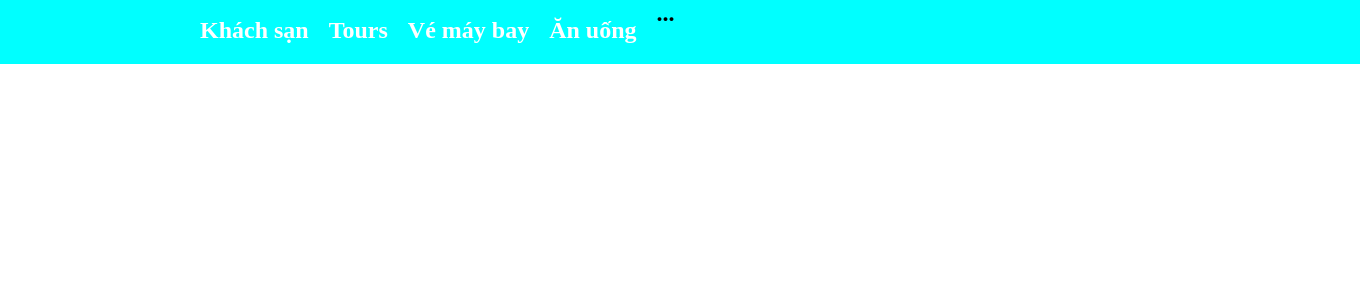
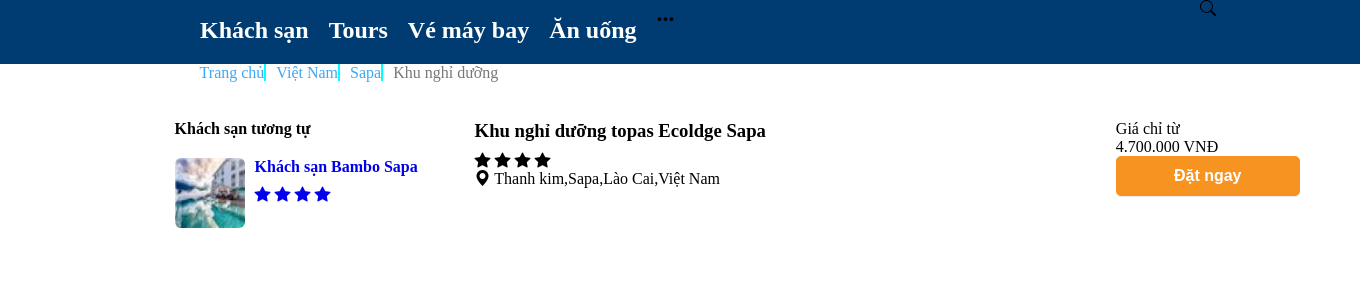
Before and after one commit to nguyenthevu1/Project_PHP, a PHP site: page /detail.php in a window 1360 px wide. Shown: the top 300 px of the page. Run offline with PHP 8.4, Linux system fonts and the light colour scheme; some libraries are stand-ins or nearby versions.

Commit message:
update trang chi tiet

```diff
--- a/client/css/detail.css
+++ b/client/css/detail.css
@@ -10,10 +10,10 @@
 .header{
     width: auto;
     height: 64px;;
-    background-color:aqua;
+    background-color:rgb(0,60,113);
 }
 
-li a {
+.list li a {
     text-decoration: none;
     color:white;
     line-height: 60px;
@@ -22,9 +22,92 @@ li a {
 li a:hover{
     color:orange;
 }
-.container{
+.container-header{
     margin-left: 200px;
 }
 li a h2{
 
 }
+.right-header{
+    margin-left:1000px;
+}
+.container-hidden{
+    width:1170px;
+    height:56px;
+    margin-left:174.6px;
+    padding-left: 15px;
+}
+.container-hidden li{
+    list-style: none;
+    float: left;
+}
+.container-hidden li a{
+    text-decoration: none;
+    color:#40a6f2;
+    border-right:solid 2px aqua;
+    padding-left:10px;
+
+}
+.active span{
+    color: #777;
+    margin-left: 10px;
+}
+.body-section{
+    width:1170px;
+    height:100px;
+    margin-left:174.6px;
+}
+.body-left{
+    width:300px;
+    float:left;
+
+}
+.img-rounded{
+    width:70px;
+    height:70px;
+    border-radius:6px;
+}
+.media-body h4 a{
+    text-decoration: none;
+    margin-left: 10px;
+}
+.media-left{
+    float:left;
+}
+.tourPanelHeading{
+    margin-bottom: 20px;
+}
+.star1{
+    margin-left:10px;
+    margin-top:10px;
+}
+.star{
+    margin-top:10px;
+}
+.body-right{
+    width:870px;
+    float:left;
+
+}
+.first-left{
+    width:641.25px;
+    float:left;
+}
+.star2{
+    margin-top:10px;
+}
+.first-right{
+    width:213.75px;
+    float:left;
+}
+.button-first{
+    background-color:#F79321;
+    border-radius:5px;
+    width:183.75px;
+    height:40.4px;
+    color:white;
+    font-weight: bold;
+    font-size:16px;
+    box-shadow: 0 1px 1px rgb(0 0 0 / 10%);
+    border: 1px solid #F79321;
+}
--- a/client/detail.php
+++ b/client/detail.php
@@ -6,8 +6,9 @@
     <link rel="stylesheet" href="https://cdn.jsdelivr.net/npm/bootstrap-icons@1.6.1/font/bootstrap-icons.css">
 </head>
 <body>
+    <div class="container">
         <div class="header">
-        <div class="container">
+            <div class="container-header">
                 <div class="image">
 
                 </div>
@@ -30,8 +31,110 @@
                         </li>
                     </ul>
                 </div>
+                <div class="right-header">
+                    <ul>
+                        <li class="modify">
+                            <a>
+                                <i class="bi bi-search"></i>
+                            </a>
+                        </li>
+                    </ul>
+                </div>
+            </div>
+        </div>
+        <div class="hidden">
+            <section class="container-hidden">
+                <ul>
+                    <li>
+                        <a href=#>
+                            <span class="boder">Trang chủ</span>
+                        </a>
+                    </li>
+
+                    <li>
+                        <a href=#>
+                            <span class="boder">Việt Nam</span>
+                        </a>
+                    </li>
+
+                    <li>
+                        <a href=#>
+                            <span class="boder">Sapa</span>
+                        </a>
+                    </li>
+
+                    <li class="active">
+                        <span>Khu nghỉ dưỡng</span>
+                    </li>
+                </ul>
+            </section>
+        </div>
+        <div class="container-body">
+            <section class="body-section">
+                <div class="body-left">
+                    <div class="detail-left">
+                        <div class="tourPanelHeading">
+                            <h4>Khách sạn tương tự</h4>
                         </div>
 
+                        <div class="hotel-left">
+                            <div class="hotel-one">
+                                <span class="media-left">
+                                    <a href="#">
+                                        <img class="img-rounded" src="images/hinhdaidien-60x45.jpg">
+                                    </a>
+                                </span>
+                                <div class="media-body">
+                                    <h4>
+                                        <a href="#">
+                                            Khách sạn Bambo Sapa
+                                            <div class="star">
+                                                <i class="bi bi-star-fill star1"></i>
+                                                <i class="bi bi-star-fill"></i>
+                                                <i class="bi bi-star-fill"></i>
+                                                <i class="bi bi-star-fill"></i>
+                                            </div>
+                                        </a>
+                                    </h4>
+
+                                </div>
+                            </div>
+                        </div>
+                    </div>
+                </div>
+                <div class="body-right">
+                    <div class="body-first">
+                        <div class="first-left">
+                            <h3>Khu nghỉ dưỡng topas Ecoldge Sapa</h3>
+
+                            <div class="star2">
+                                <span class="modify2">
+                                    <i class="bi bi-star-fill "></i>
+                                    <i class="bi bi-star-fill"></i>
+                                    <i class="bi bi-star-fill"></i>
+                                    <i class="bi bi-star-fill"></i>
+                                </span>
+                            </div>
+                            <div class="gps">
+                                <i class="bi bi-geo-alt-fill"></i>
+                                Thanh kim,Sapa,Lào Cai,Việt Nam
+                            </div>
+                        </div>
+                        <div class="first-right">
+                            <span>Giá chỉ từ<span>
+                            <div class="price">
+                                <p>4.700.000 VNĐ</p>
+                            </div>
+                            <div class="last">
+                                <button class="button-first">Đặt ngay</button>
+                            </div>
+                        </div>
+
+                    </div>
+
+                </div>
+            </section>
+        </div>
 
     </div>
 </body>
```
Also changed, not shown: client/images/hinhdaidien-60x45.jpg (added). Lines whose indentation alone changed are shown as unchanged.
